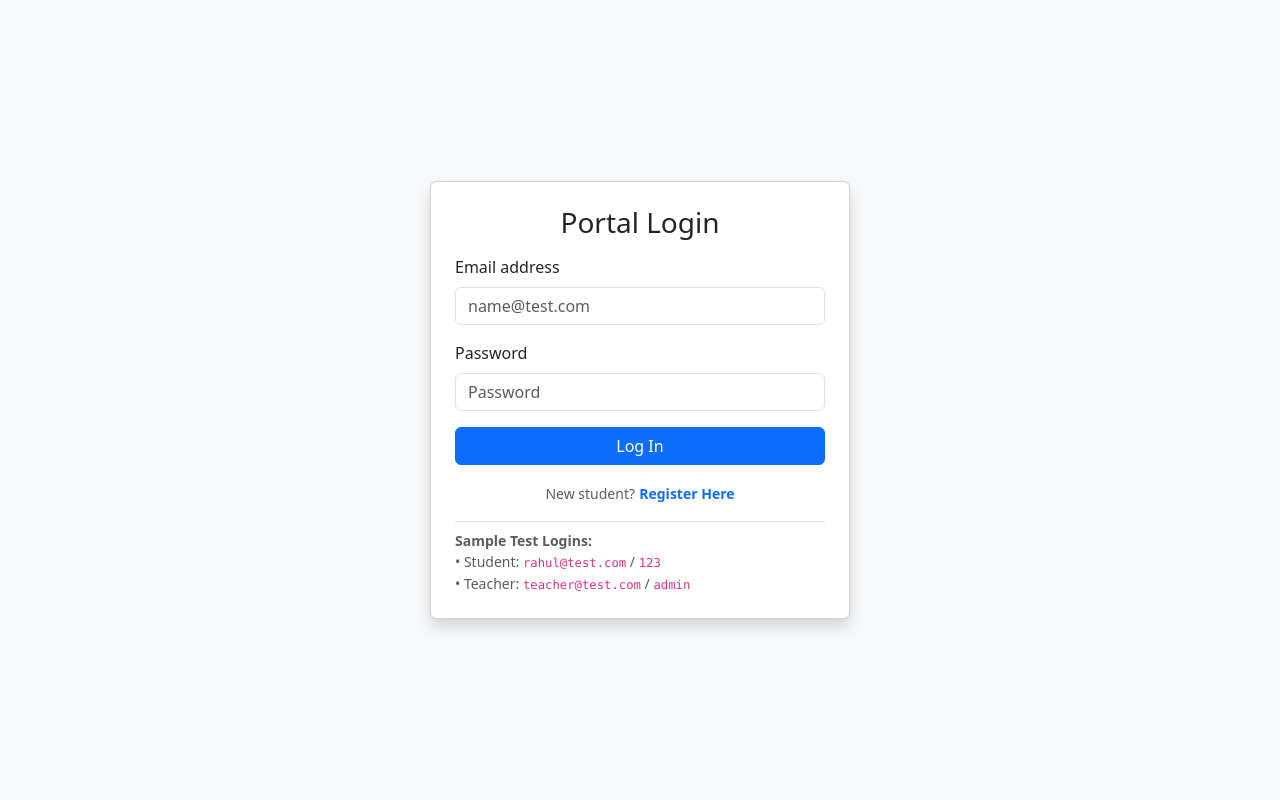
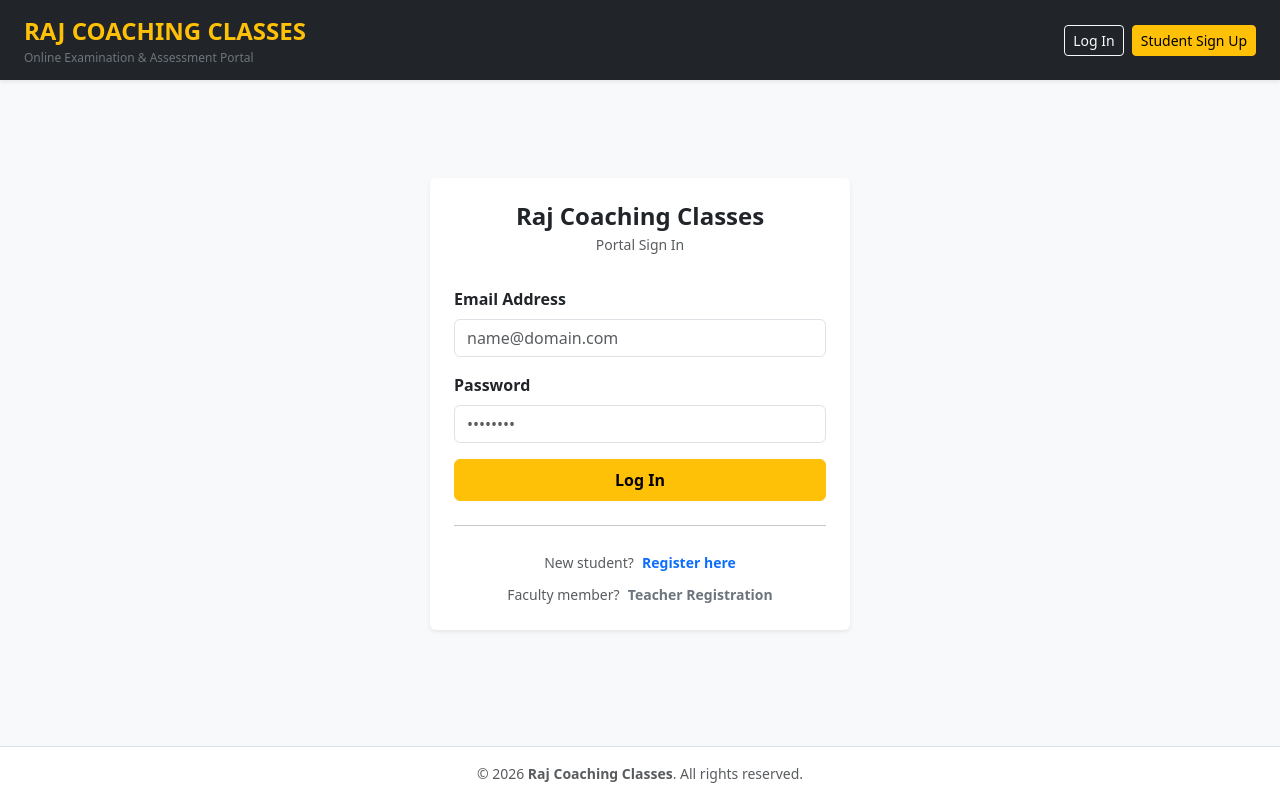
Before and after one commit to Akop369/Examination_Management_System, a Flask app: page /login in a window 1280 px wide. Run offline with Flask 3, Linux system fonts and the light colour scheme.

Commit message:
feat: implement Raj Coaching Classes global base layout

```diff
--- /dev/null
+++ b/templates/base.html
@@ -0,0 +1,53 @@
+<!DOCTYPE html>
+<html lang="en">
+<head>
+  <meta charset="UTF-8">
+  <meta name="viewport" content="width=device-width, initial-scale=1.0">
+  <title>{% block title %}Portal{% endblock %} - Raj Coaching Classes</title>
+  <link href="https://cdn.jsdelivr.net/npm/bootstrap@5.3.3/dist/css/bootstrap.min.css" rel="stylesheet">
+  {% block head %}{% endblock %}
+</head>
+<body class="bg-light d-flex flex-column min-vh-100">
+
+  <!-- Top Navigation Bar with Branding -->
+  <nav class="navbar navbar-expand-lg navbar-dark bg-dark px-4 shadow-sm mb-4">
+    <div class="container-fluid px-0">
+      <a class="navbar-brand d-flex flex-column" href="/">
+        <span class="fs-4 fw-bold text-uppercase tracking-wide text-warning">Raj Coaching Classes</span>
+        <small class="text-light-50 text-secondary" style="font-size: 0.75rem;">Online Examination & Assessment Portal</small>
+      </a>
+
+      <div class="d-flex align-items-center">
+        {% if session.get('user_id') %}
+          <span class="text-white me-3 small">
+            {{ session.get('full_name') }} ({{ session.get('role')|capitalize }})
+          </span>
+          {% if session.get('role') == 'teacher' %}
+            <a href="/teacher/dashboard" class="btn btn-outline-light btn-sm me-2">Marks Ledger</a>
+            <a href="/teacher/manage-questions" class="btn btn-primary btn-sm me-2">Question Bank</a>
+          {% else %}
+            <a href="/select-exam" class="btn btn-outline-light btn-sm me-2">My Tests</a>
+          {% endif %}
+          <a href="/logout" class="btn btn-danger btn-sm">Logout</a>
+        {% else %}
+          <a href="/login" class="btn btn-outline-light btn-sm me-2">Log In</a>
+          <a href="/register" class="btn btn-warning btn-sm">Student Sign Up</a>
+        {% endif %}
+      </div>
+    </div>
+  </nav>
+
+  <!-- Page Body Injected Here -->
+  <main class="flex-grow-1">
+    {% block content %}{% endblock %}
+  </main>
+
+  <!-- Global Footer -->
+  <footer class="text-center py-3 text-muted small bg-white border-top mt-auto">
+    &copy; 2026 <strong>Raj Coaching Classes</strong>. All rights reserved.
+  </footer>
+
+  <script src="https://cdn.jsdelivr.net/npm/bootstrap@5.3.3/dist/js/bootstrap.bundle.min.js"></script>
+  {% block scripts %}{% endblock %}
+</body>
+</html>
--- a/templates/login.html
+++ b/templates/login.html
@@ -1,49 +1,48 @@
-<!DOCTYPE html>
-<html lang="en">
-<head>
-  <meta charset="UTF-8">
-  <meta name="viewport" content="width=device-width, initial-scale=1.0">
-  <title>Login - Examination System</title>
-  <link href="https://cdn.jsdelivr.net/npm/bootstrap@5.3.3/dist/css/bootstrap.min.css" rel="stylesheet">
-</head>
-<body class="bg-light">
+{% extends "base.html" %}
 
-<div class="container d-flex justify-content-center align-items-center vh-100">
-  <div class="card shadow p-4 bg-white" style="max-width: 420px; width: 100%;">
-    <h3 class="card-title text-center mb-3">Portal Login</h3>
+{% block title %}Sign In{% endblock %}
+
+{% block content %}
+<div class="container d-flex justify-content-center align-items-center" style="min-height: 75vh;">
+  <div class="card shadow-sm border-0 p-4 bg-white" style="max-width: 420px; width: 100%;">
+    <div class="text-center mb-3">
+      <h4 class="fw-bold text-dark mb-1">Raj Coaching Classes</h4>
+      <p class="text-muted small">Portal Sign In</p>
+    </div>
 
     {% with messages = get_flashed_messages(with_categories=true) %}
       {% if messages %}
-        {% for category, message in messages %}
-          <div class="alert alert-{{ category }} p-2">{{ message }}</div>
+        {% for category, msg in messages %}
+          <div class="alert alert-{{ category }} py-2 text-center small">{{ msg }}</div>
         {% endfor %}
       {% endif %}
     {% endwith %}
 
     <form method="POST" action="/login">
       <div class="mb-3">
-        <label class="form-label">Email address</label>
-        <input type="email" name="email" class="form-control" placeholder="name@test.com" required>
+        <label class="form-label fw-semibold">Email Address</label>
+        <input type="email" name="email" class="form-control" required placeholder="name@domain.com">
       </div>
+
       <div class="mb-3">
-        <label class="form-label">Password</label>
-        <input type="password" name="password" class="form-control" placeholder="Password" required>
+        <label class="form-label fw-semibold">Password</label>
+        <input type="password" name="password" class="form-control" required placeholder="••••••••">
       </div>
-      <button type="submit" class="btn btn-primary w-100">Log In</button>
+
+      <button type="submit" class="btn btn-warning w-100 py-2 fw-semibold">Log In</button>
     </form>
 
-    <div class="mt-3 text-center">
+    <hr class="my-4">
+
+    <div class="text-center mb-2">
       <span class="text-muted small">New student?</span>
-      <a href="/register" class="small text-decoration-none fw-bold">Register Here</a>
+      <a href="/register" class="fw-semibold text-decoration-none small ms-1">Register here</a>
     </div>
 
-    <div class="mt-3 text-muted small border-top pt-2">
-      <strong>Sample Test Logins:</strong><br>
-      • Student: <code>rahul@test.com</code> / <code>123</code><br>
-      • Teacher: <code>teacher@test.com</code> / <code>admin</code>
+    <div class="text-center">
+      <span class="text-muted small">Faculty member?</span>
+      <a href="/register-teacher" class="text-secondary fw-semibold text-decoration-none small ms-1">Teacher Registration</a>
     </div>
   </div>
 </div>
-
-</body>
-</html>
+{% endblock %}
```
Also changed, not shown: templates/teacher_dashboard.html (+12 -33 lines).
